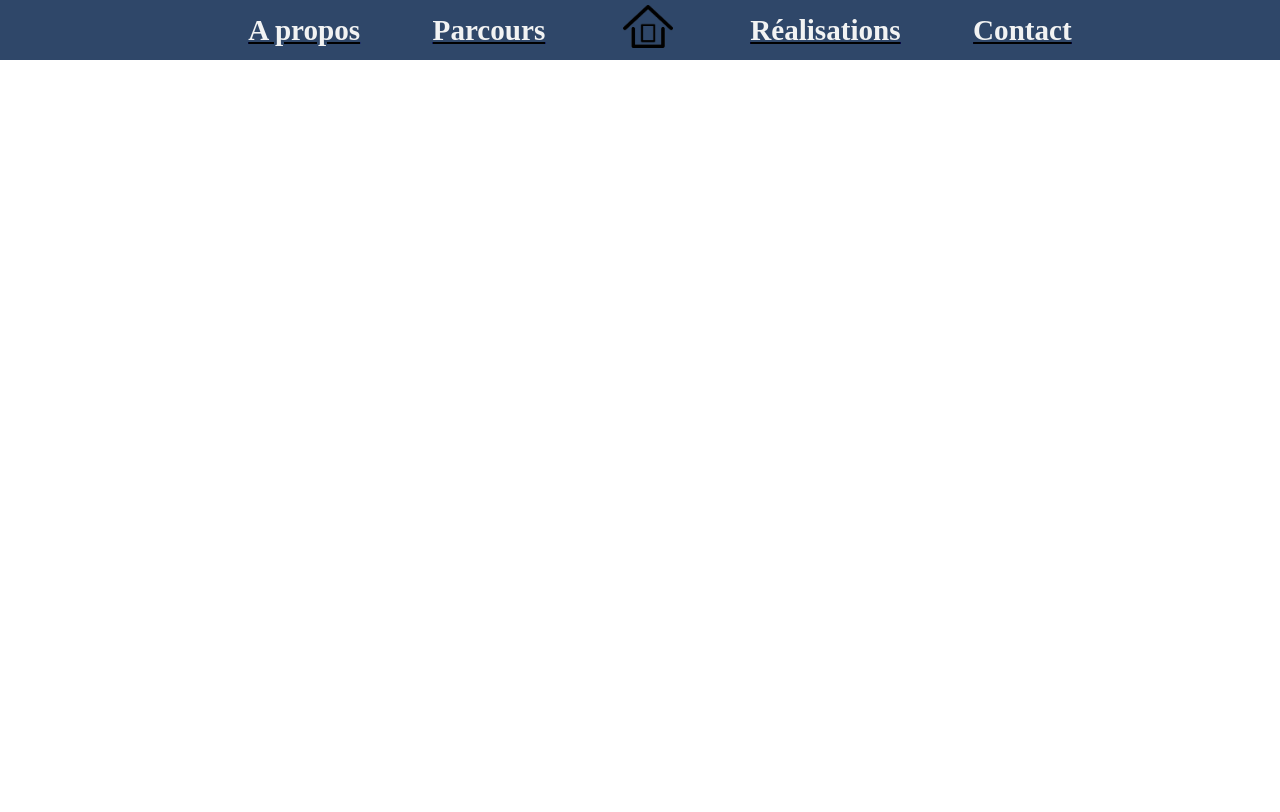
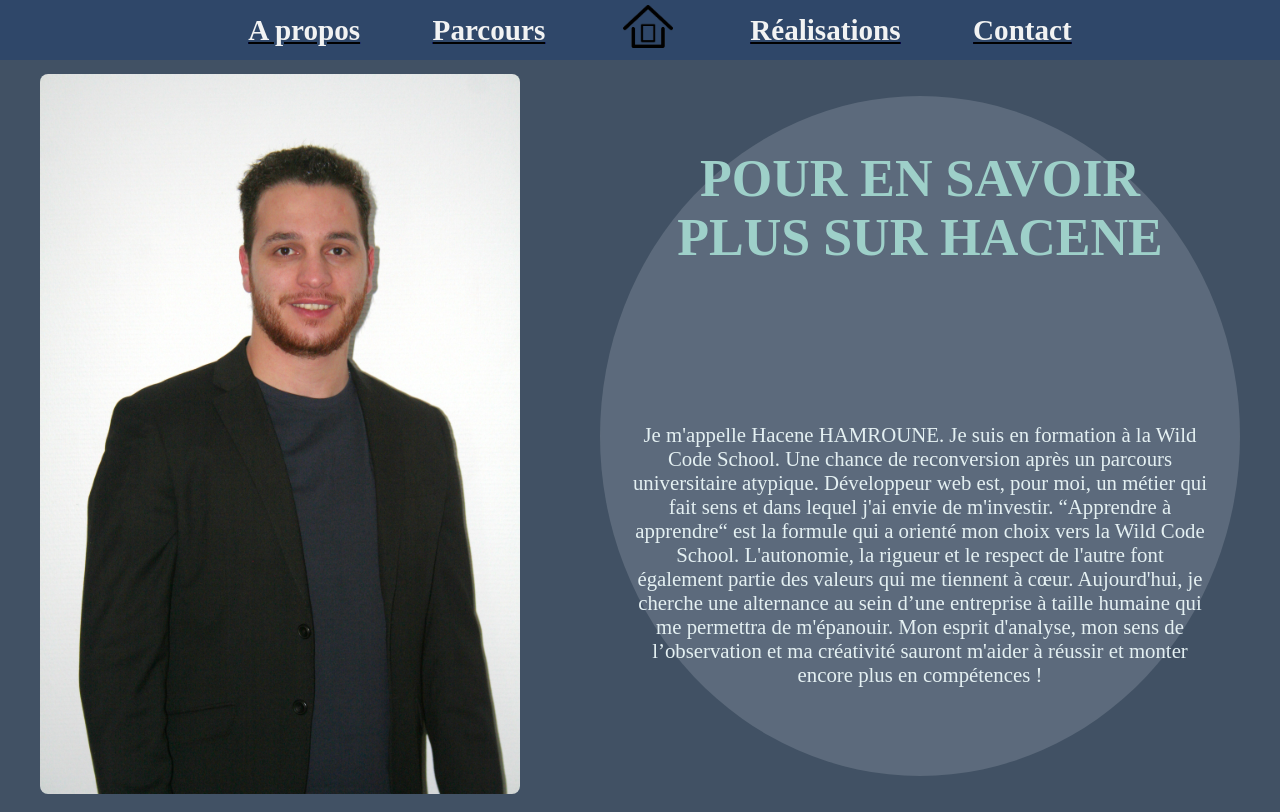
Before and after one commit to Hacene010/Portfolio-front, a React (Create React App) app: page /about in a window 1280 px wide. Built offline with nearby package versions, Linux system fonts and the light colour scheme.

Commit message:
added an aboutMe component

```diff
--- a/src/components/AboutMe/AboutMe.jsx
+++ b/src/components/AboutMe/AboutMe.jsx
@@ -1,5 +1,35 @@
 import SAbout from './Style';
 
 export default function About() {
-  return <SAbout id="about" />;
+  return (
+    <SAbout id="about">
+      <div className="container">
+        <div className="myPic">
+          <img src="/img/AboutMe/MyPic.jpeg" alt="myPicture" />
+        </div>
+
+        <div className="desc-container">
+          <div className="title">
+            <h1>Pour en savoir plus sur hacene</h1>
+          </div>
+          <div className="intro">
+            <p>
+              Je m&apos;appelle Hacene HAMROUNE. Je suis en formation à la Wild
+              Code School. Une chance de reconversion après un parcours
+              universitaire atypique. Développeur web est, pour moi, un métier
+              qui fait sens et dans lequel j&apos;ai envie de m&apos;investir.
+              &ldquo;Apprendre à apprendre&ldquo; est la formule qui a orienté
+              mon choix vers la Wild Code School. L&apos;autonomie, la rigueur
+              et le respect de l&apos;autre font également partie des valeurs
+              qui me tiennent à cœur. Aujourd&apos;hui, je cherche une
+              alternance au sein d’une entreprise à taille humaine qui me
+              permettra de m&apos;épanouir. Mon esprit d&apos;analyse, mon sens
+              de l’observation et ma créativité sauront m&apos;aider à réussir
+              et monter encore plus en compétences !
+            </p>
+          </div>
+        </div>
+      </div>
+    </SAbout>
+  );
 }
--- a/src/components/AboutMe/Style.jsx
+++ b/src/components/AboutMe/Style.jsx
@@ -1,4 +1,100 @@
 import styled from 'styled-components';
 
-const SAbout = styled.div``;
+const SAbout = styled.div`
+  height: 94vh;
+  background-color: #415164;
+
+  .myPic {
+    margin-top: 0;
+
+    img {
+      border-radius: 8px;
+      height: 90vh;
+    }
+
+    animation-name: pic;
+    animation-duration: 700ms;
+    animation-timing-function: ease-out;
+    @keyframes pic {
+      from {
+        opacity: 0;
+        margin-left: -100%;
+        margin-top: -50%;
+      }
+      to {
+        opacity: 1;
+        margin-left: 0;
+        margin-top: 0;
+      }
+    }
+  }
+
+  .container {
+    display: flex;
+    justify-content: space-around;
+    align-items: center;
+    height: inherit;
+  }
+
+  .desc-container {
+    background-color: #6e7b8b9f;
+    display: flex;
+    flex-direction: column;
+    align-items: center;
+    justify-content: center;
+    width: 50vw;
+    height: 85vh;
+    text-align: center;
+    border-radius: 50%;
+
+    animation-name: desc;
+    animation-duration: 700ms;
+    animation-timing-function: ease-in-out;
+    @keyframes desc {
+      from {
+        margin-top: -50%;
+        margin-right: -100%;
+      }
+      to {
+        margin-top: 0;
+        margin-right: 0;
+      }
+    }
+  }
+
+  h1 {
+    color: #9ed0c9;
+    font-size: 2.5em;
+    font-weight: 900;
+    text-transform: uppercase;
+  }
+
+  .intro {
+    width: 90%;
+    margin: 50px;
+    padding-top: 50px;
+    text-align: center;
+    vertical-align: middle;
+  }
+
+  .title {
+    width: 500px;
+
+    animation-name: title;
+    animation-duration: 1s;
+    animation-timing-function: ease-in-out;
+
+    @keyframes title {
+      from {
+        opacity: 0.5;
+        margin-top: 200%;
+      }
+      to {
+        opacity: 1;
+        margin-top: 0;
+      }
+    }
+  }
+`;
+
 export default SAbout;
```
